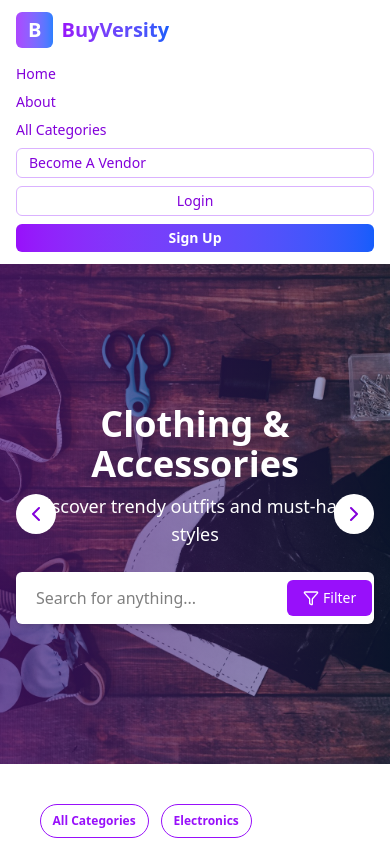
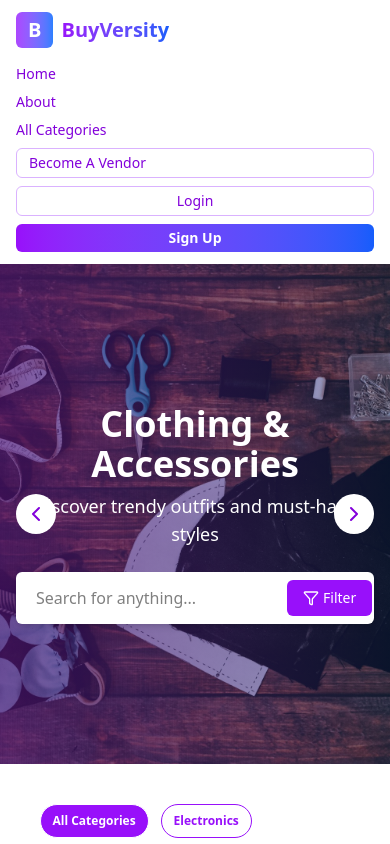
Before and after one commit to TopTier5/buyversity, a React (Vite) app: page / in a window 390 px wide. Shown: the top 844 px of the page. Built offline with nearby package versions, Linux system fonts and the light colour scheme.

Commit message:
Updates to hero

```diff
--- a/src/components/Hero.jsx
+++ b/src/components/Hero.jsx
@@ -28,45 +28,38 @@ const slides = [
   },
 ];
 
-
-
 export default function Hero() {
   const [currentIndex, setCurrentIndex] = useState(0);
 
   useEffect(() => {
     const interval = setInterval(() => {
-            setCurrentIndex((prev) =>
-                prev === slides.length - 1 ? 0 : prev + 1
-            );
+      setCurrentIndex((prev) => (prev === slides.length - 1 ? 0 : prev + 1));
     }, 4000);
     return () => clearInterval(interval);
   }, []);
 
-    const currentSlide = slides[currentIndex];
-
-
-
   return (
-
     <div className="relative w-full h-[500px] overflow-hidden bg-[#f1f6ff]">
 
+      <div
+        className="flex transition-transform duration-700 ease-in-out h-full"
+        style={{ transform: `translateX(-${currentIndex * 100}%)` }}
+      >
         {slides.map((slide, index) => (
+          <div key={index} className="w-full flex-shrink-0 relative h-full">
             <img
-                    key={index}
               src={slide.image}
               alt={`slide-${index}`}
-                    className={`absolute top-0 left-0 w-full h-full object-cover transition-opacity duration-1000 ease-in-out ${index === currentIndex ? "opacity-100" : "opacity-0"
-                        }`}
+              className="w-full h-full object-cover"
             />
+            <div className="absolute inset-0 bg-gradient-to-r from-purple-900/60 to-blue-900/30 z-10" />
+          </div>
         ))}
-
-            <div className="absolute inset-0 bg-gradient-to-r from-purple-900/60 to-blue-900/30 z-10"></div>
-
+      </div>
 
       <div className="absolute z-20 inset-0 flex flex-col items-center justify-center text-white text-center px-4">
-                <h1 className="text-4xl font-bold mb-2">{currentSlide.title}</h1>
-                <p className="text-lg mb-6">{currentSlide.subtitle}</p>
-
+        <h1 className="text-4xl font-bold mb-2">{slides[currentIndex].title}</h1>
+        <p className="text-lg mb-6">{slides[currentIndex].subtitle}</p>
 
         <div className="flex gap-2 bg-white rounded-md px-2 py-2 items-center max-w-md w-full shadow-md">
           <input
@@ -78,8 +71,8 @@ export default function Hero() {
             <Filter size={16} /> Filter
           </button>
         </div>
+      </div>
 
-            </div>
 
       <button
         onClick={() =>
@@ -103,6 +96,5 @@ export default function Hero() {
         <ChevronRight />
       </button>
     </div>
-
   );
 }
--- a/src/components/ProductGrid.jsx
+++ b/src/components/ProductGrid.jsx
@@ -1,16 +1,20 @@
-import ProductCard from "./ProductCard"
-import laptop from "../assets/images/laptop.jpg"
-import headphone from "../assets/images/headphone.jpg"
-import camera from "../assets/images/polaroid.jpg"
-import nike from "../assets/images/nike1.jpg"
-import cooker from "../assets/images/ricecooker1.jpg"
-import jacket from "../assets/images/jeansjacket.jpg"
-import book1 from "../assets/images/book1.jpeg"
-import iphonexr from "../assets/images/iphonexr.jpg"
+import { useState } from "react";
+import ProductCard from "./ProductCard";
+import laptop from "../assets/images/laptop.jpg";
+import headphone from "../assets/images/headphone.jpg";
+import camera from "../assets/images/polaroid.jpg";
+import nike from "../assets/images/nike1.jpg";
+import cooker from "../assets/images/ricecooker1.jpg";
+import jacket from "../assets/images/jeansjacket.jpg";
+import book1 from "../assets/images/book1.jpeg";
+import iphonexr from "../assets/images/iphonexr.jpg";
+import sneakerbox from "../assets/images/sneakerbox.jpeg";
 
 
 
 export default function ProductGrid() {
+     const [selectedCategory, setSelectedCategory] = useState("All Categories");
+
     const products = [
          {
             image: laptop,
@@ -76,37 +80,41 @@ export default function ProductGrid() {
         {
             image: iphonexr,
             title: "Iphone XR",
-            price: "2,000.00",
+            price: " 2,000.00",
             vendor: "Darius Tech",
             condition: "New",
             category: "Electronics"
         },
+         {
+            image: sneakerbox,
+            title: "Sneaker Accessory Box",
+            price: " 250.00",
+            vendor: "Daniel Asare",
+            condition: "New",
+            category: "Hostel Essentials"
+        },
+    ]
 
 
-
-
-
-
-
-
-
-
-
-
-
-    ]
-
+    const filteredProducts =
+        selectedCategory === "All Categories"
+            ? products
+            : products.filter((product) => product.category === selectedCategory);
 
 
     return (
 
-        <section className="py-10 px-5 w-[90%] mx-auto">
-
+         <section className="py-10 px-5 w-[90%] mx-auto">
             <div className="flex flex-wrap gap-3 mb-8">
                 {["All Categories", "Electronics", "Clothing & Accessories", "Hostel Essentials", "Books", "Other"].map((category, index) => (
                     <button
                         key={index}
-                        className="rounded-full border hover:bg-purple-200 font-bold bg-white text-purple-600 text-xs px-3 py-2"
+                        onClick={() => setSelectedCategory(category)}
+                        className={`rounded-full border font-bold text-xs px-3 py-2 ${
+                            selectedCategory === category
+                                ? "bg-purple-600 text-white"
+                                : "bg-white text-purple-600 hover:bg-purple-200"
+                        }`}
                     >
                         {category}
                     </button>
@@ -114,8 +122,8 @@ export default function ProductGrid() {
             </div>
 
 
-            <div className="grid grid-cols-1 sm:grid-cols-2 md:grid-cols-3 gap-6">
-                {products.map((product, index) => (
+            <div className="grid grid-cols-1 sm:grid-cols-2 md:grid-cols-3 gap-6 mb-10">
+                {filteredProducts.map((product, index) => (
                     <ProductCard
                         key={index}
                         image={product.image}
```
Also changed, not shown: src/assets/images/sneakerbox.jpeg (added). Lines whose indentation alone changed are shown as unchanged.
